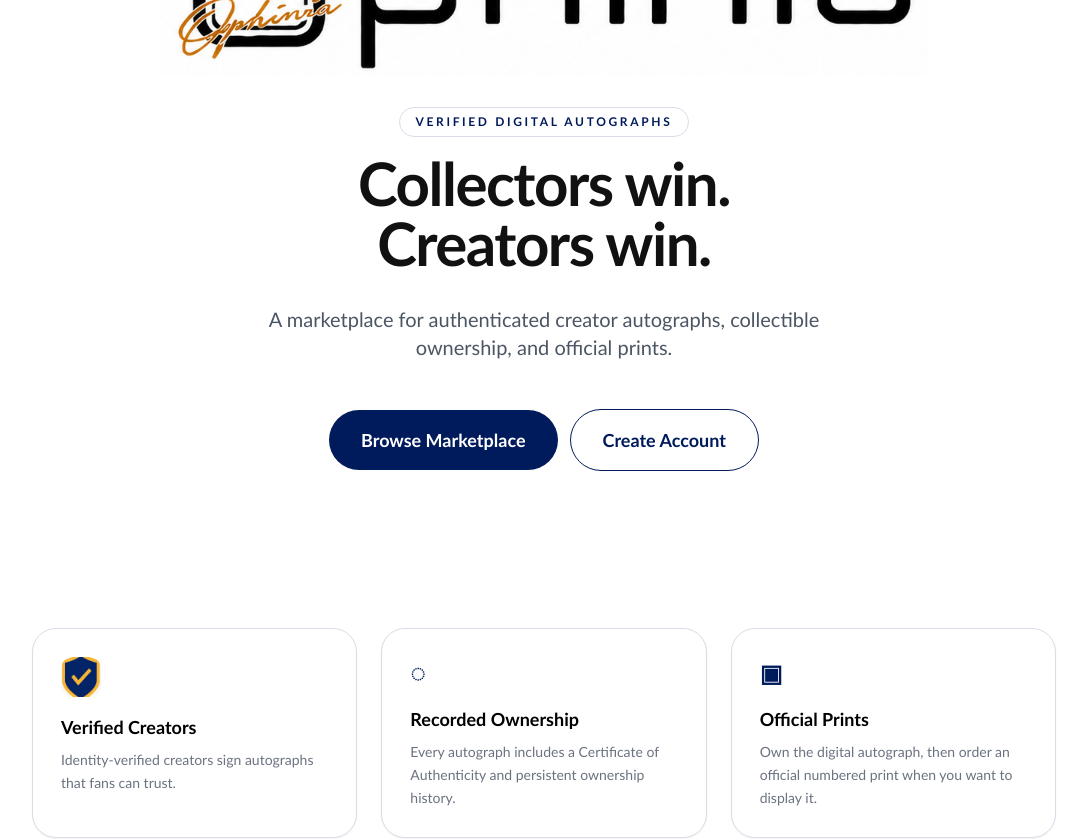
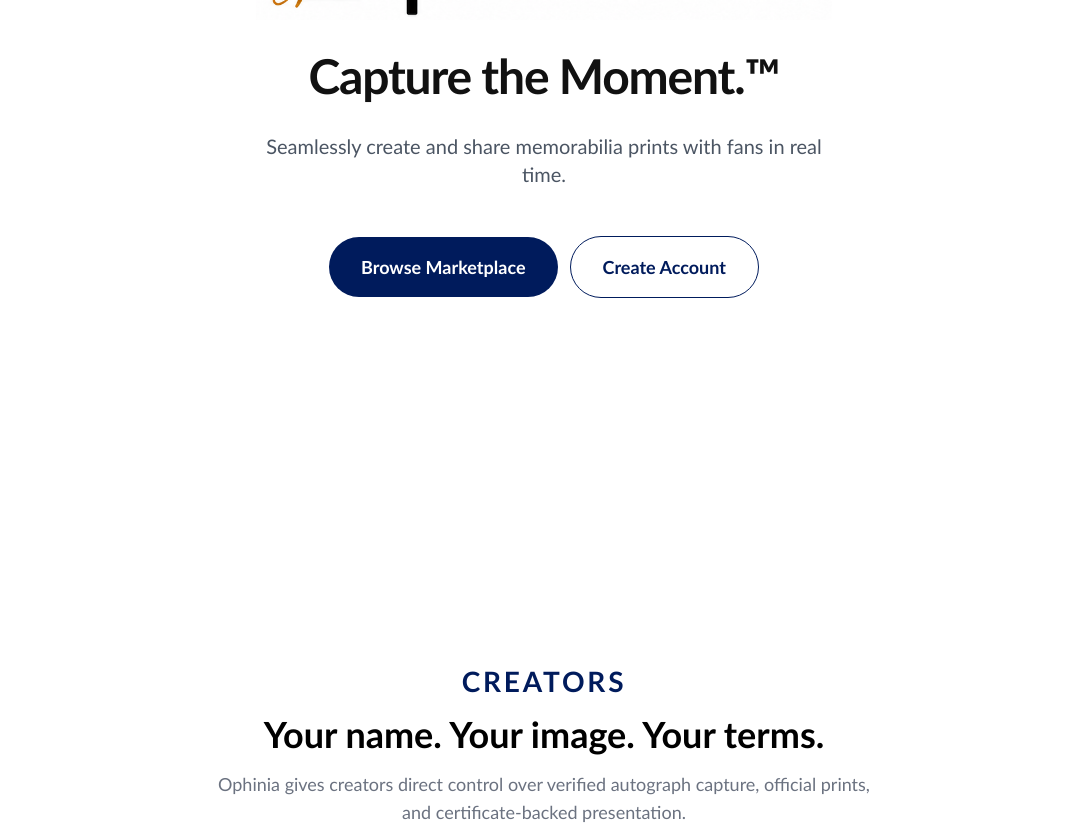
Before and after one commit to ajofer5/tapnsign, a Next.js app in the folder website/: page / in a window 1280 px wide. Shown: the part 260-1099 px from the top of the page, without its empty margins (96-1183 px from the left). Built offline with nearby package versions, Linux system fonts and the light colour scheme.

Commit message:
Landing page: shrink hero logo, remove badge, update headline and tagline, remove feature cards

```diff
--- a/website/app/page.tsx
+++ b/website/app/page.tsx
@@ -1,5 +1,4 @@
 import Link from 'next/link';
-import { ReactNode } from 'react';
 import { webRoutes } from '../lib/routes';
 
 export default function HomePage() {
@@ -25,16 +24,12 @@ export default function HomePage() {
 
       <section className="min-h-screen bg-white px-6 pb-16 pt-14">
         <div className="mx-auto flex min-h-[calc(100vh-5rem)] max-w-6xl flex-col items-center justify-start pt-10 text-center md:pt-14">
-          <img src="/ophinia-logo.png" alt="Ophinia" className="mb-8 w-[36rem] md:w-[48rem]" />
-          <div className="mb-4 inline-flex items-center rounded-full border border-[#D8DDE8] bg-white px-4 py-1.5 text-xs font-semibold uppercase tracking-[0.22em] text-[#001B5C]">
-            Verified Digital Autographs
-          </div>
-          <h1 className="text-4xl font-semibold leading-none tracking-tight text-[#111111] md:text-6xl">
-            Collectors win.<br />
-            Creators win.
+          <img src="/ophinia-logo.png" alt="Ophinia" className="mb-8 w-[27rem] md:w-[36rem]" />
+          <h1 className="text-3xl font-semibold leading-none tracking-tight text-[#111111] md:text-5xl">
+            Capture the Moment.™
           </h1>
           <p className="mt-8 max-w-xl text-lg leading-relaxed text-gray-600 md:text-xl">
-            A marketplace for authenticated creator autographs, collectible ownership, and official prints.
+            Seamlessly create and share memorabilia prints with fans in real time.
           </p>
           <div className="mt-12 flex flex-wrap items-center justify-center gap-3">
             <Link
@@ -53,25 +48,6 @@ export default function HomePage() {
         </div>
       </section>
 
-      <section className="bg-white px-6 py-12">
-        <div className="mx-auto grid max-w-5xl grid-cols-1 gap-6 md:grid-cols-3">
-          <FeatureCard
-            icon={<img src="/ophinia-badge.png" alt="Ophinia Verified" className="h-10 w-10 rounded-xl object-cover" />}
-            title="Verified Creators"
-            desc="Identity-verified creators sign autographs that fans can trust."
-          />
-          <FeatureCard
-            icon="◌"
-            title="Recorded Ownership"
-            desc="Every autograph includes a Certificate of Authenticity and persistent ownership history."
-          />
-          <FeatureCard
-            icon="▣"
-            title="Official Prints"
-            desc="Own the digital autograph, then order an official numbered print when you want to display it."
-          />
-        </div>
-      </section>
 
       <section className="bg-white px-6 py-20">
         <div className="mx-auto max-w-4xl">
@@ -172,15 +148,6 @@ export default function HomePage() {
   );
 }
 
-function FeatureCard({ icon, title, desc }: { icon: ReactNode; title: string; desc: string }) {
-  return (
-    <div className="rounded-[1.5rem] border border-[#D8DDE8] bg-white p-7 shadow-sm">
-      <div className="mb-4 text-2xl font-black text-[#001B5C]">{icon}</div>
-      <h3 className="mb-2 text-lg font-bold">{title}</h3>
-      <p className="text-sm leading-relaxed text-gray-500">{desc}</p>
-    </div>
-  );
-}
 
 function BulletCard({ text }: { text: string }) {
   return (
```
